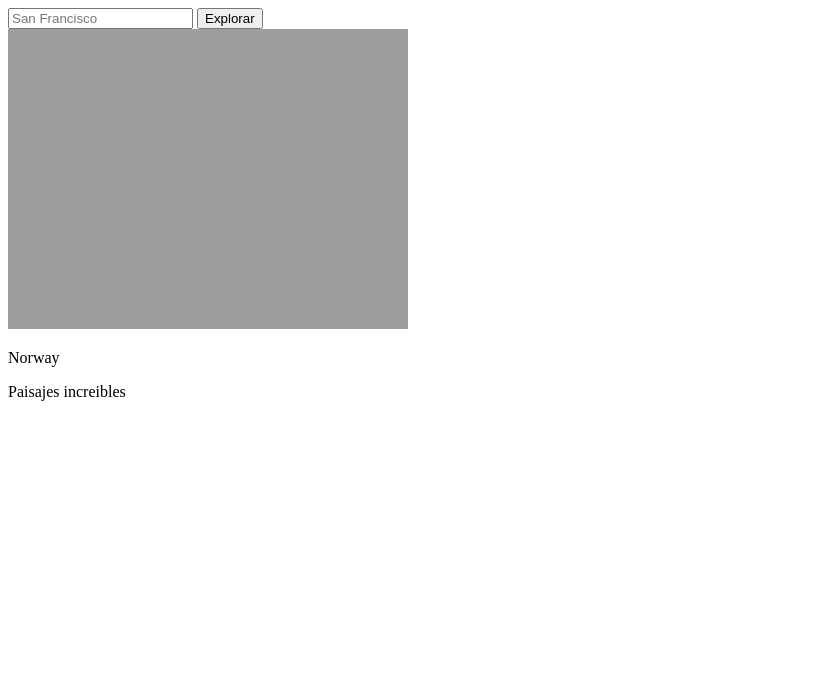
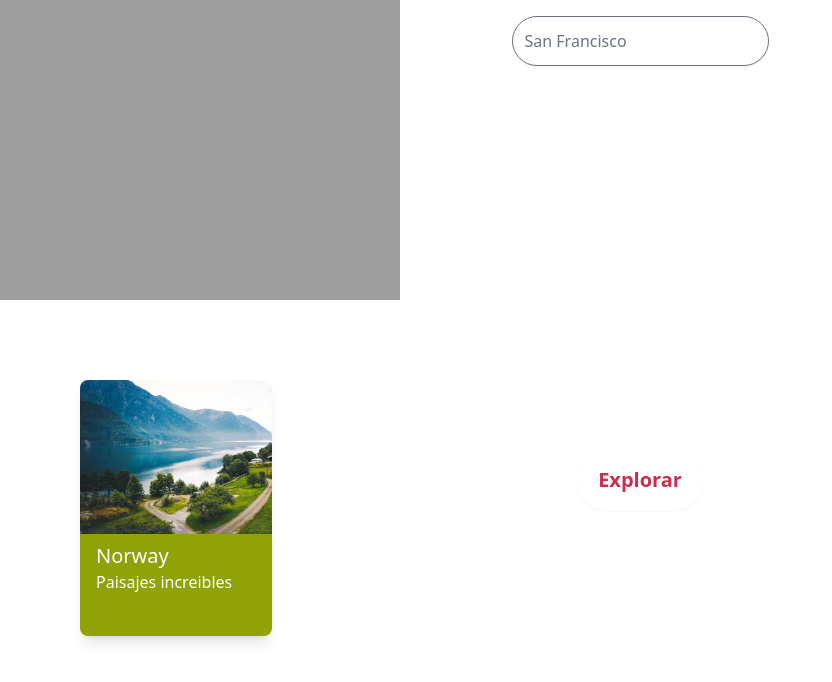
Before and after one commit to 202745EsquedaDaniel/travels-using-tailwind, a website: page public/index.html in a window 1280 px wide. Shown: the whole page, without its empty margins (0-832 px from the left). Drawn offline with Linux system fonts and the light colour scheme; the site is published under a folder, as on GitHub Pages, so addresses that start at the root find nothing.

Commit message:
Extracción de componentes a clases para nuestra card

```diff
--- a/public/index.html
+++ b/public/index.html
@@ -4,7 +4,7 @@
     <meta charset="UTF-8">
     <meta http-equiv="X-UA-Compatible" content="IE=edge">
     <meta name="viewport" content="width=device-width, initial-scale=1.0">
-    <link href="/public/output.css" rel="stylesheet">
+    <link href="./output.css" rel="stylesheet">
     <link rel="preconnect" href="https://fonts.googleapis.com">
 <link rel="preconnect" href="https://fonts.gstatic.com" crossorigin>
 <link href="https://fonts.googleapis.com/css2?family=Montserrat&display=swap" rel="stylesheet">
@@ -26,7 +26,7 @@
             </div>
         </div>
         <div class="p-20" id="recomendadas">
-            <div class="w-48 h-64 shadow-lg rounded-lg">
+            <div class="card">
                 <div class="w-full h-3/5 rounded-t-lg bg-norway bg-cover"></div>
                 <div class="w-full h-2/5 px-4 py-2 rounded-b-lg bg-secondary ">
                     <p class="text-white text-bold text-xl ">Norway</p>
--- a/src/input.css
+++ b/src/input.css
@@ -8,3 +8,7 @@
       outline-offset: 2px;
     }
   }
+
+  .card {
+    @apply w-48 h-64 shadow-lg rounded-lg
+  }
```
Also changed, not shown: public/output.css.
